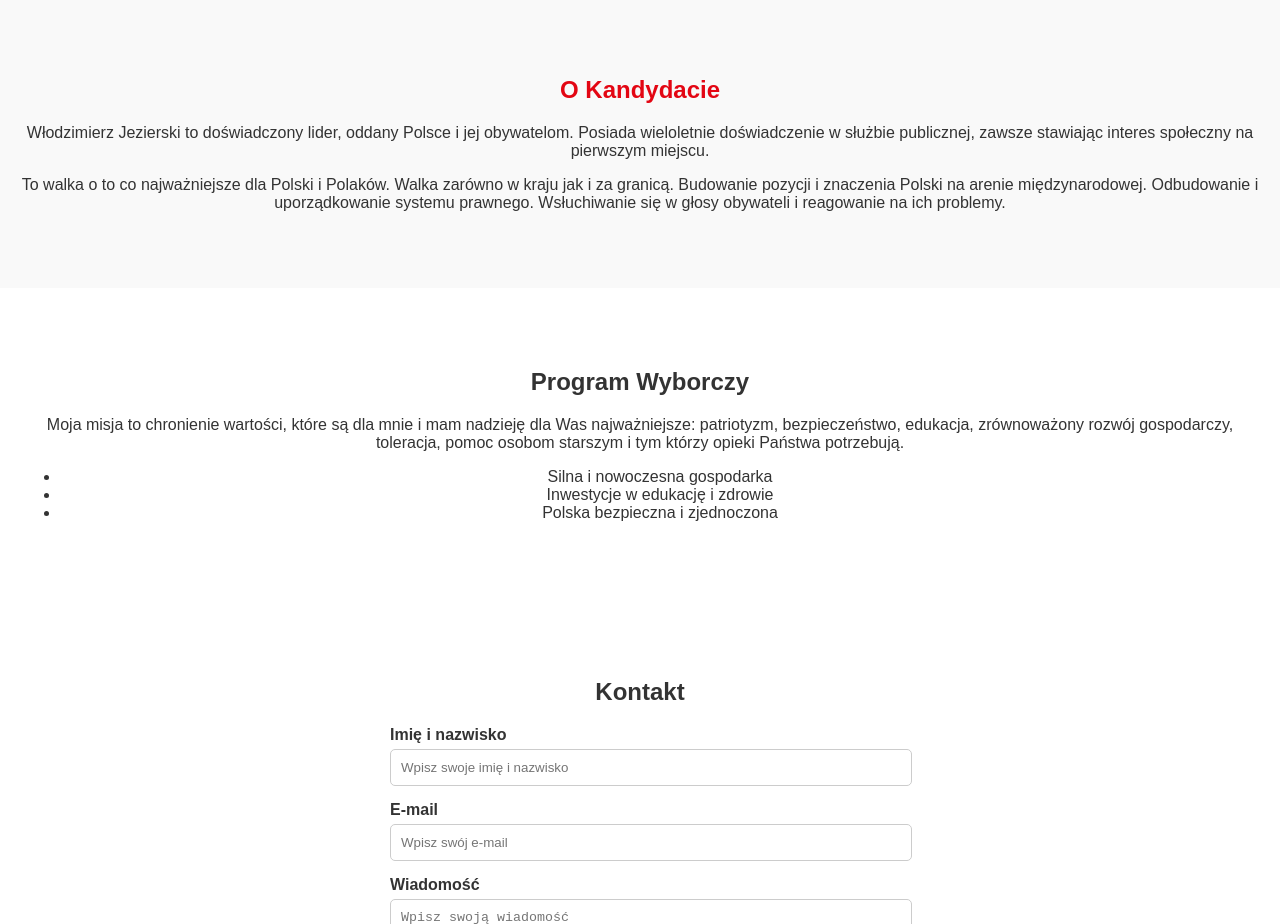
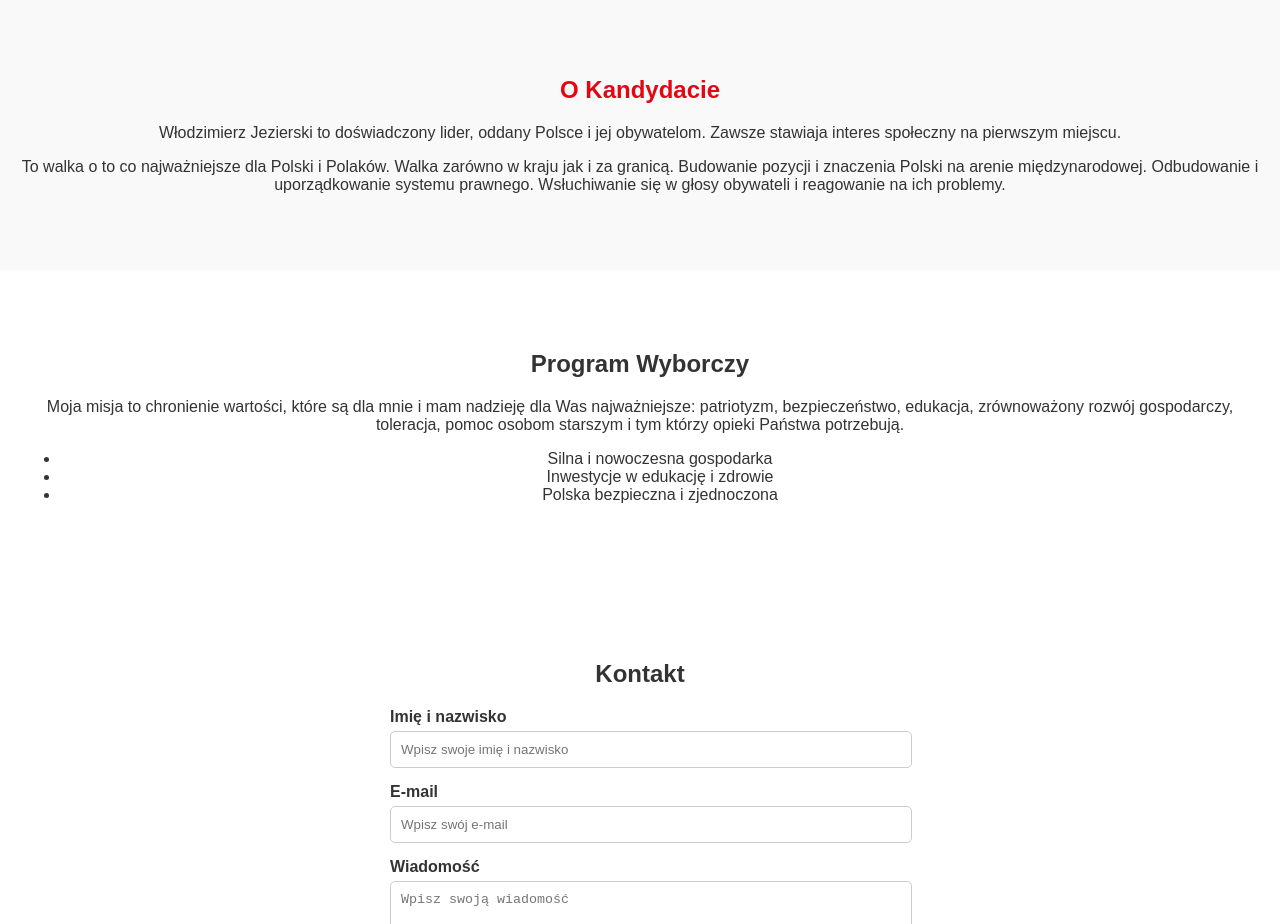
Before and after one commit to Maks1916/jezierski2025.pl, a plain HTML site: page index.html in a window 1280 px wide. Shown: the part 1060-1984 px from the top of the page. Drawn offline with Linux system fonts and the light colour scheme.

Commit message:
Update index.html

```diff
--- a/index.html
+++ b/index.html
@@ -98,7 +98,7 @@
 
         <section id="about" class="section about">
             <h2>O Kandydacie</h2>
-            <p>Włodzimierz Jezierski to doświadczony lider, oddany Polsce i jej obywatelom. Posiada wieloletnie doświadczenie w służbie publicznej, zawsze stawiając interes społeczny na pierwszym miejscu.</p>
+            <p>Włodzimierz Jezierski to doświadczony lider, oddany Polsce i jej obywatelom. Zawsze stawiaja interes społeczny na pierwszym miejscu.</p>
             <p>To walka o to co najważniejsze dla Polski i Polaków. Walka zarówno w kraju jak i za granicą. Budowanie pozycji i znaczenia Polski na arenie międzynarodowej. Odbudowanie i uporządkowanie systemu prawnego. Wsłuchiwanie się w głosy obywateli i reagowanie na ich problemy.</p>
         </section>
 
```
